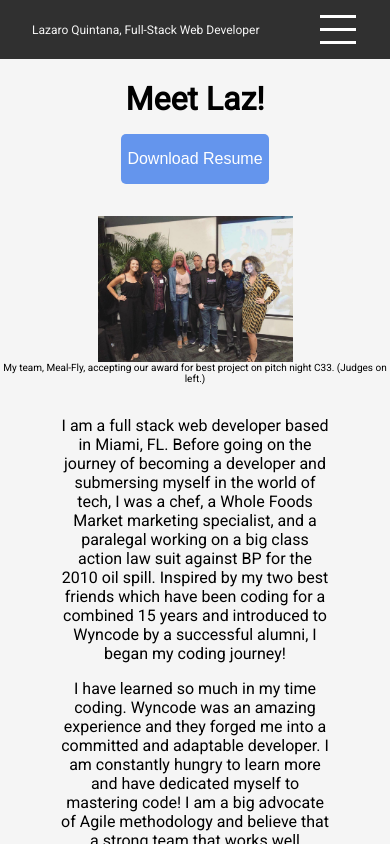
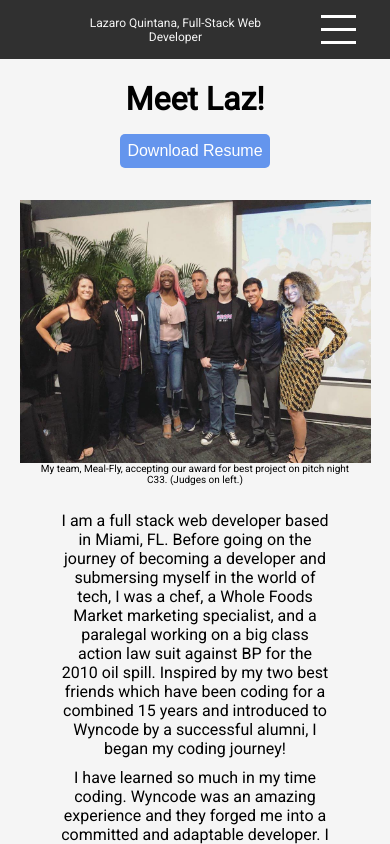
Before and after one commit to Limlight86/React-Portfolio, a React (Create React App) app: page /about in a window 390 px wide. Shown: the top 844 px of the page. Built offline with nearby package versions, Linux system fonts and the light colour scheme; no server answers.

Commit message:
about page looks ok

```diff
--- a/src/pages/About/About.module.css
+++ b/src/pages/About/About.module.css
@@ -31,3 +31,27 @@
   margin: 0 auto;
   font-size: 10px;
 }
+
+@media (max-width: 768px) {
+  .about img {
+    width: 75%;
+    margin: 0 auto;
+  }
+}
+
+@media (max-width: 414px) {
+  .about img {
+    width: 90%;
+    margin: 0 auto;
+  }
+  .about span {
+    padding: 0 32px;
+  }
+  .about p {
+    margin: 10px auto
+  }
+  .about button{
+    width: 150px;
+    line-height: 2
+  }
+}
```
